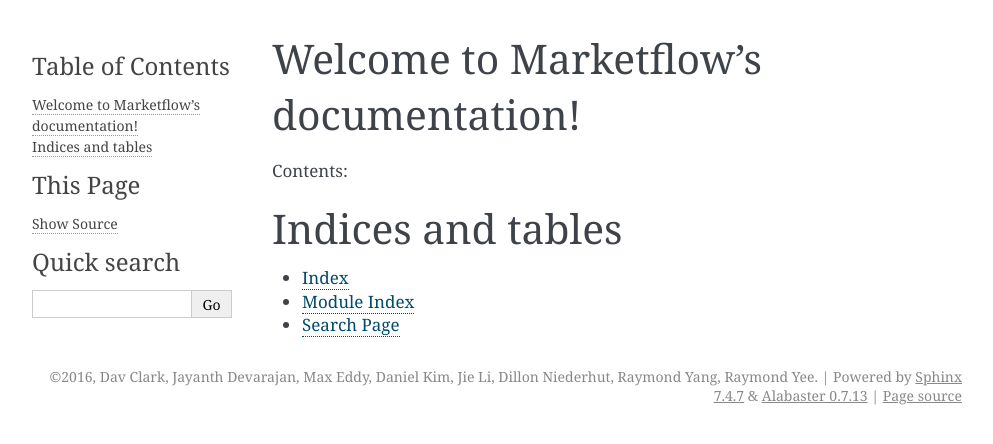
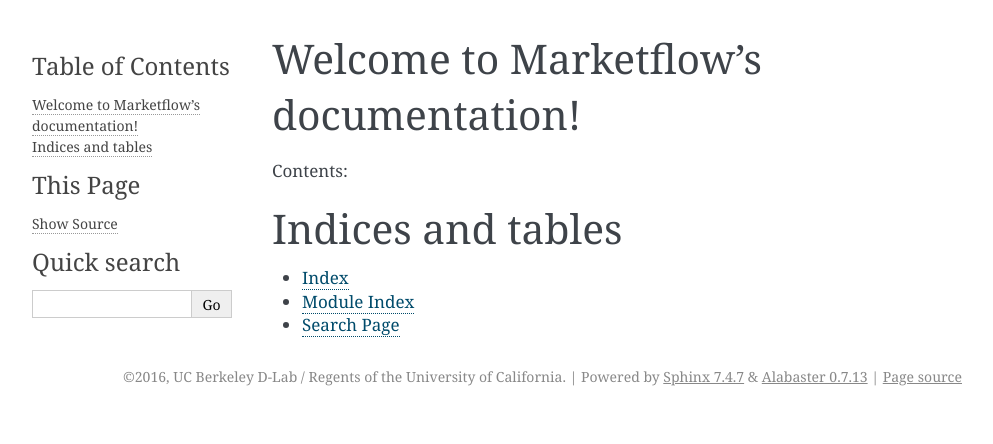
Before and after one commit to dlab-projects/marketflow, a Sphinx documentation site: the page built from docs/index.rst, in a window 1280 px wide. Shown: the top 444 px of the page, without its empty margins (148-1141 px from the left). Built offline with Sphinx 7.4.7, drawn with Linux system fonts in a browser that asks for light colours.

Commit message:
Refining a bit about copyright
Technically, the work done under the auspices of D-Lab is ©UC Regents

```diff
--- a/docs/conf.py
+++ b/docs/conf.py
@@ -53,8 +53,9 @@
 
 # General information about the project.
 project = 'Marketflow'
-copyright = '2016, Dav Clark, Jayanth Devarajan, Max Eddy, Daniel Kim, Jie Li, Dillon Niederhut, Raymond Yang, Raymond Yee'
-author = 'Dav Clark, Jayanth Devarajan, Max Eddy, Daniel Kim, Jie Li, Dillon Niederhut, Raymond Yang, Raymond Yee'
+copyright = '2016, UC Berkeley D-Lab / Regents of the University of California'
+author = 'Dav Clark, Jayanth Devarajan, Max Eddy, Daniel Kim, Jie Li, ' \
+         'Dillon Niederhut, Raymond Yang, Raymond Yee'
 
 # The version info for the project you're documenting, acts as replacement for
 # |version| and |release|, also used in various other places throughout the
@@ -276,7 +277,7 @@
 #  dir menu entry, description, category)
 texinfo_documents = [
     (master_doc, 'Marketflow', 'Marketflow Documentation',
-     author, 'Marketflow', 'One line description of project.',
+     author, 'Marketflow', 'Streaming financial market data analysis.',
      'Miscellaneous'),
 ]
 
```
Also changed, not shown: 1 other file.
